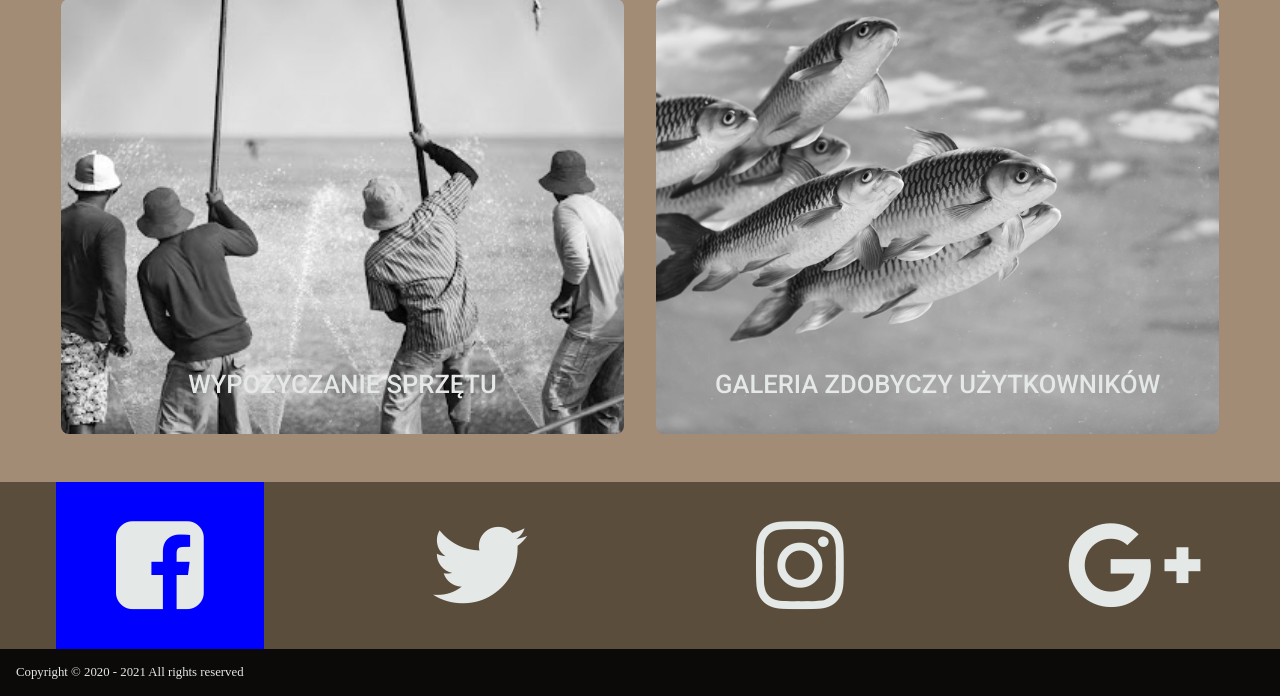
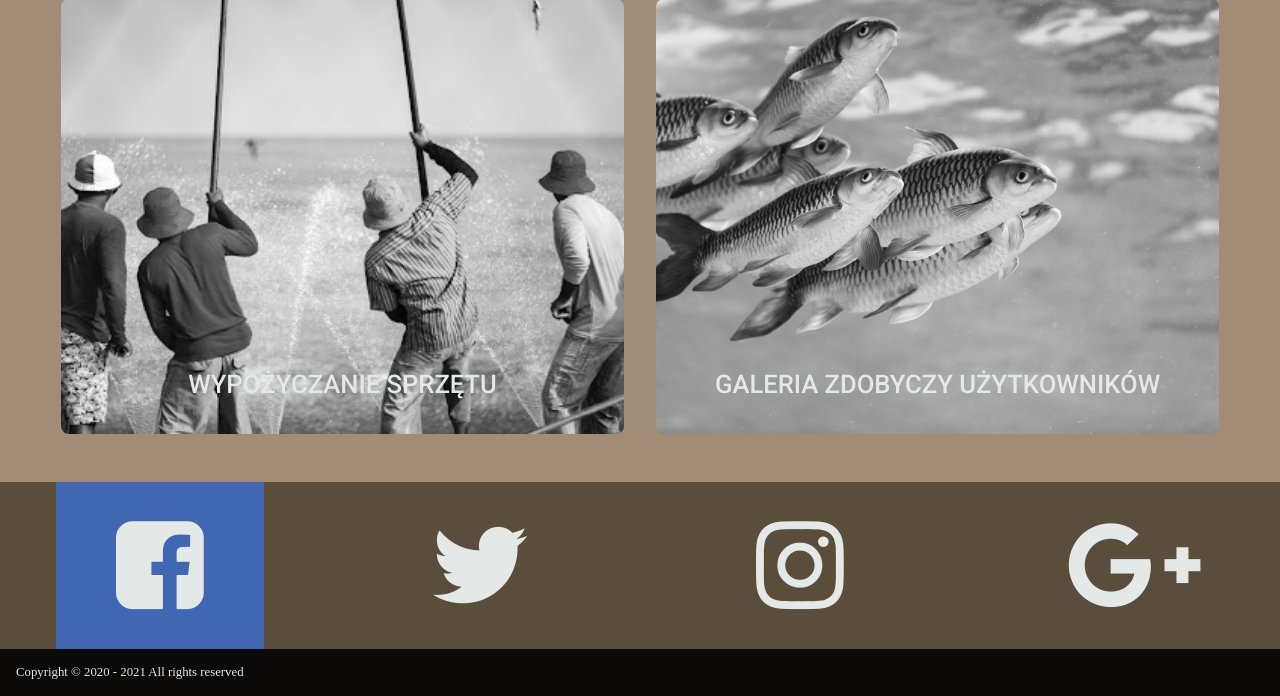
Before and after one commit to Vydrsky/Ryba_w_Sieci, a PHP site: page / in a window 1280 px wide, with the pointer over the restyled element. Shown: the part 961-1657 px from the top of the page. Run offline with PHP 8.4, Linux system fonts and the light colour scheme.

Commit message:
fb color

```diff
--- a/styles/main_styles.css
+++ b/styles/main_styles.css
@@ -120,7 +120,7 @@ main{
 }
 
 #facebook:hover{
-    background-color: blue;
+    background-color: #4267B2;
 }
 
 #twitter:hover{
```
